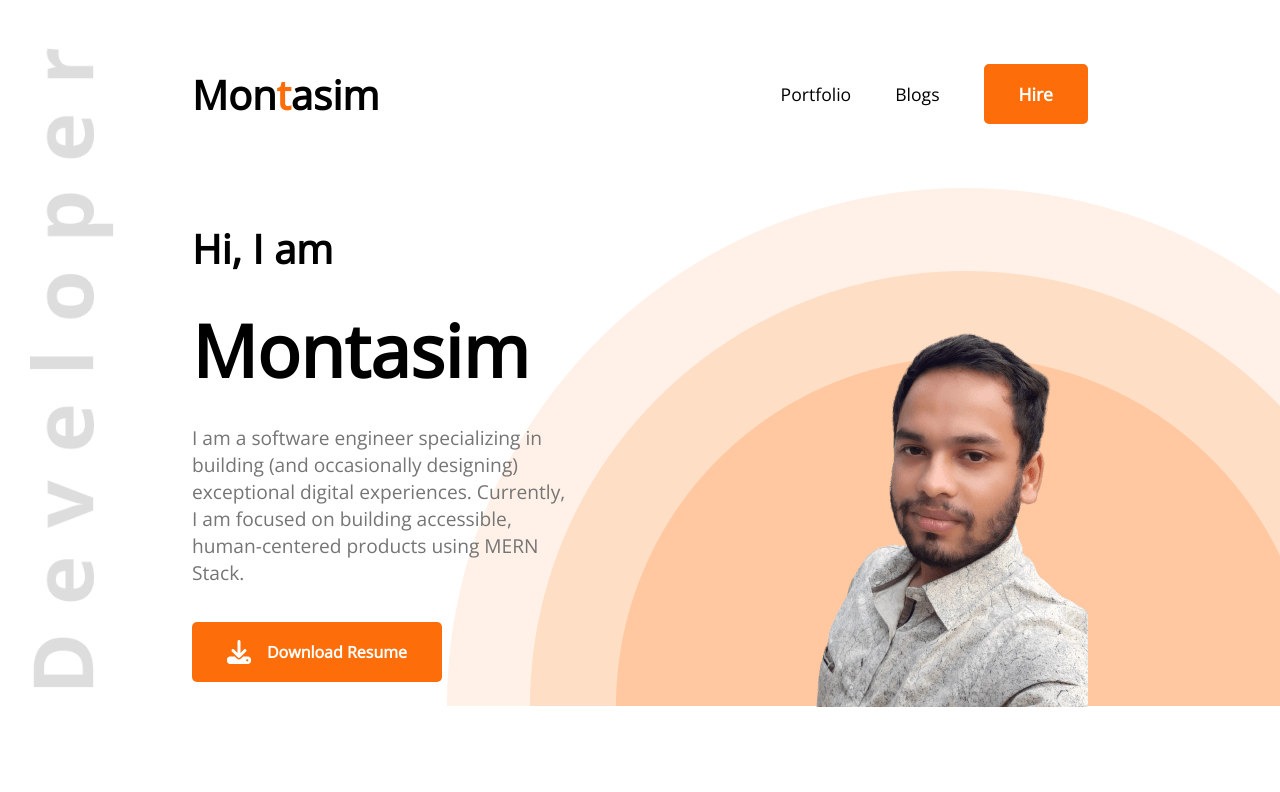
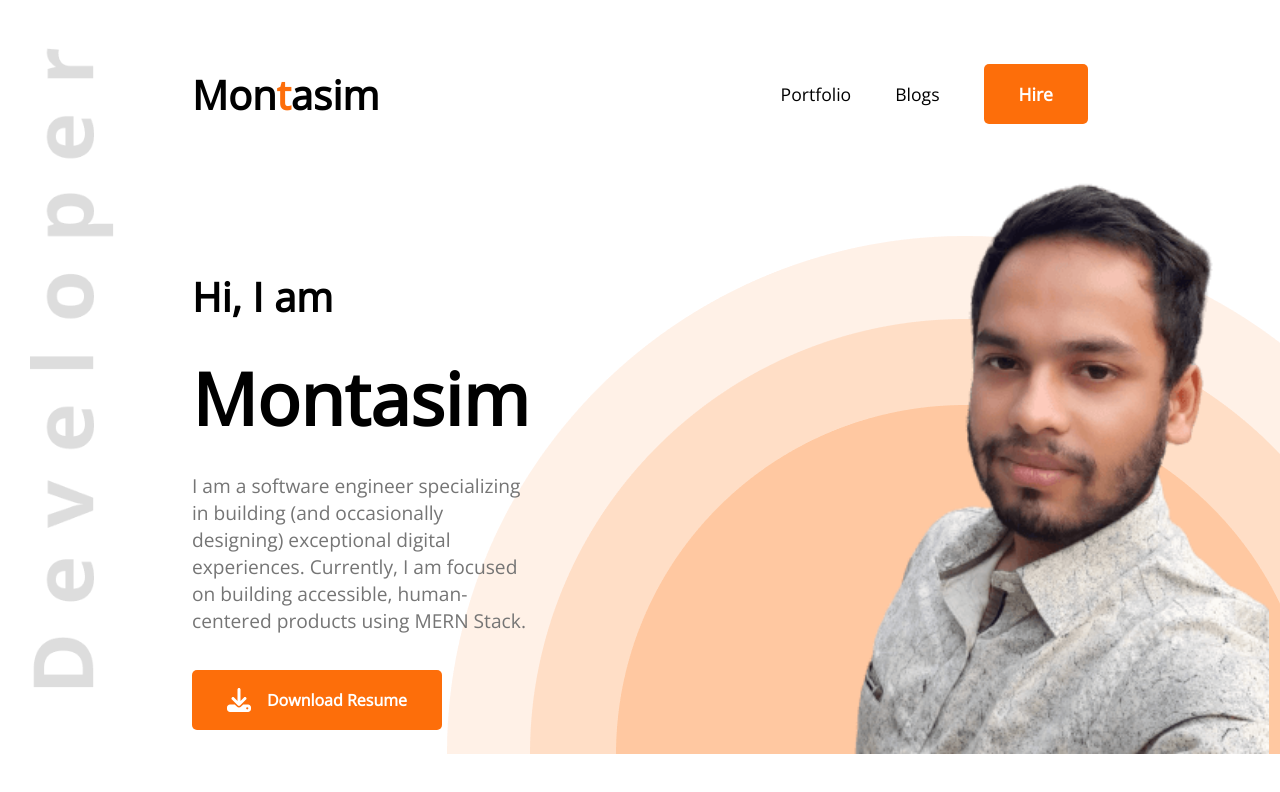
Before and after one commit to montasim/web-developer-portfolio, a plain HTML site: page index.html in a window 1280 px wide. Drawn offline with nearby package versions, Linux system fonts and the light colour scheme.

Commit message:
introduction section developer picture size

```diff
--- a/css/main.css
+++ b/css/main.css
@@ -28,7 +28,7 @@ header{
     display: flex;
     align-items: center;
     justify-content: space-between;
-    margin: 4em 0;
+    margin: 4em 0 7em 0;
 }
 
 .website-name span{
@@ -69,10 +69,6 @@ header nav a{
     display: flex;
 }
 
-.introduction div {
-    width: 45%;
-}
-
 .introduction h2{
     font-size: 2.5em;
     font-weight: 600;
@@ -102,5 +98,8 @@ header nav a{
 }
 
 .developer-picture{
-    margin: -3.65em 0 0 5em;
+    margin: -22.65em 0 0 5em;
+    width: 45em;
+    height: 55em;
+    object-fit: contain;
 }
```
